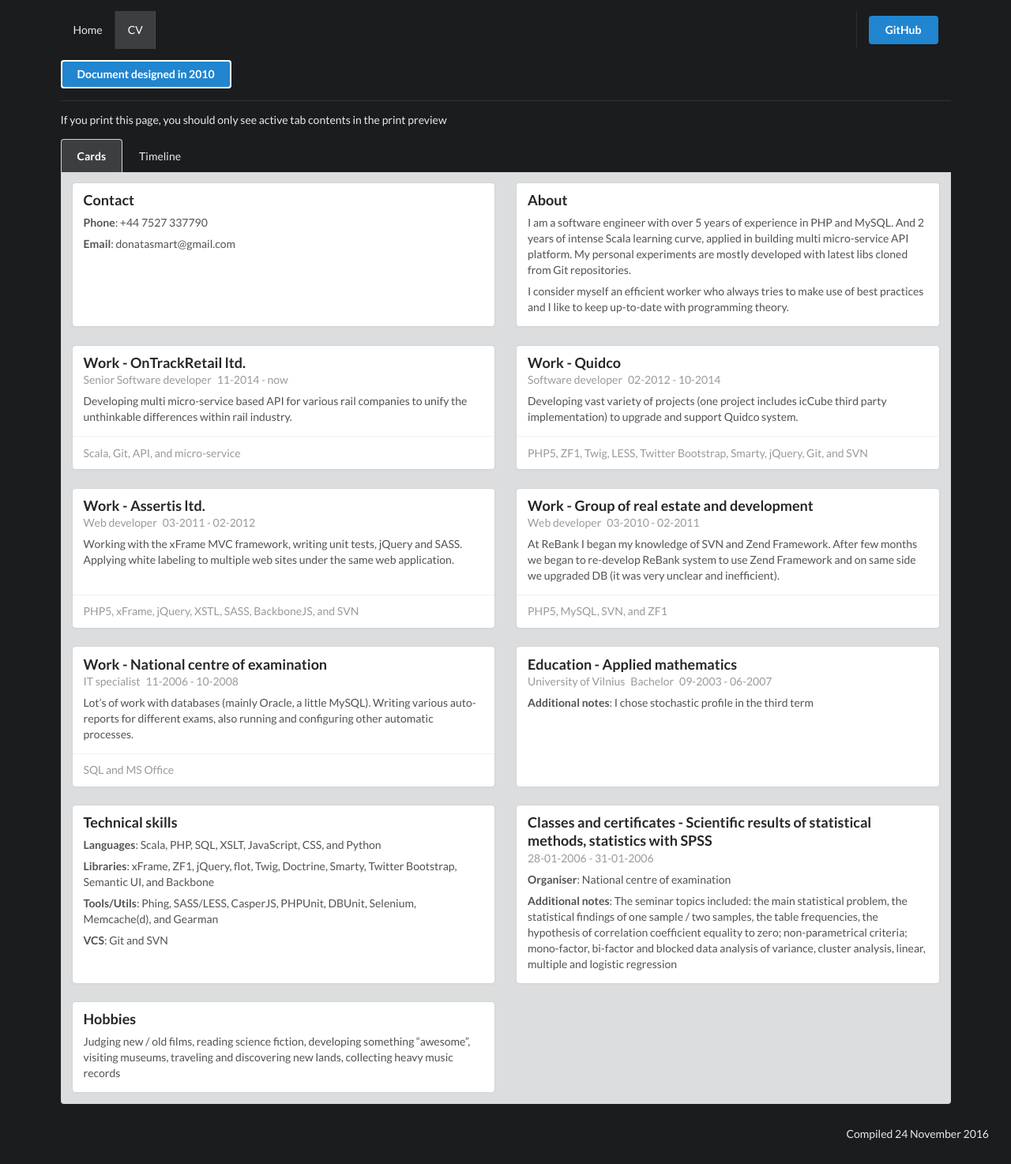
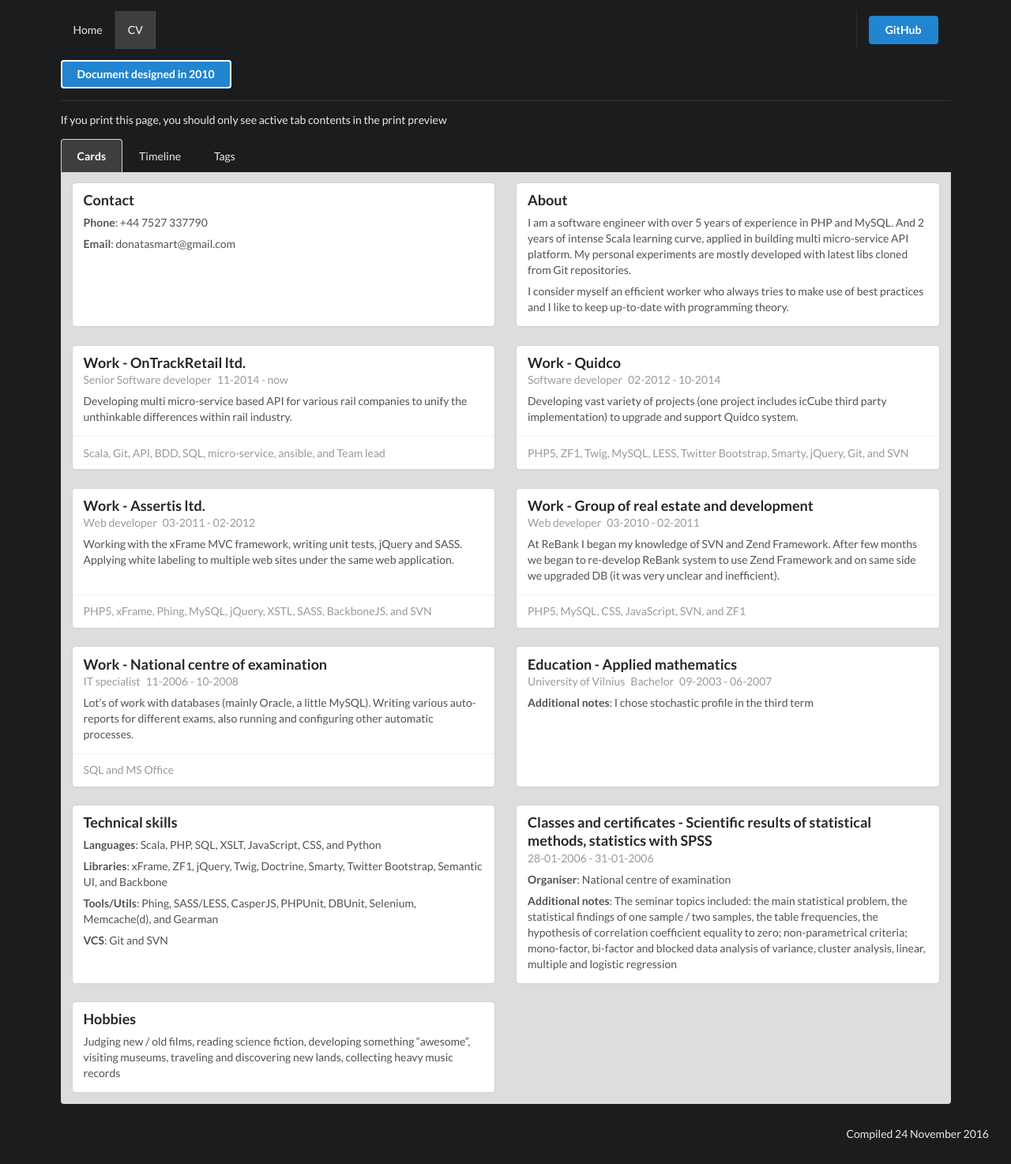
Before and after one commit to doncem/doncem.github.io, a Jekyll site: the page built from cv.html, in a window 1280 px wide. Shown: the whole page at 79% size. Built offline with Jekyll 4.4.1, drawn with Linux system fonts in a browser that asks for light colours; nearby versions of some CDN libraries; some of the changed lines change nothing that is shown.

Commit message:
adding work tag cloud as a third tab in cv

```diff
--- a/_data/cv.yml
+++ b/_data/cv.yml
@@ -19,7 +19,11 @@
       - Scala
       - Git
       - API
+      - BDD
+      - SQL
       - micro-service
+      - ansible
+      - Team lead
   - place: Quidco
     position: Software developer
     start: 02-2012
@@ -29,6 +33,7 @@
       - PHP5
       - ZF1
       - Twig
+      - MySQL
       - LESS
       - Twitter Bootstrap
       - Smarty
@@ -43,6 +48,8 @@
     tags:
       - PHP5
       - xFrame
+      - Phing
+      - MySQL
       - jQuery
       - XSTL
       - SASS
@@ -56,6 +63,8 @@
     tags:
       - PHP5
       - MySQL
+      - CSS
+      - JavaScript
       - SVN
       - ZF1
   - place: National centre of examination
@@ -86,7 +95,6 @@
     - xFrame
     - ZF1
     - jQuery
-    - flot
     - Twig
     - Doctrine
     - Smarty
--- a/_layouts/home.html
+++ b/_layouts/home.html
@@ -3,7 +3,9 @@
   <head>
     {% include header.html %}
     {% if page.path == "cv.html" %}
+    <script type="text/javascript" src="/assets/jqcloud.min.js"></script>
     <link rel="stylesheet" href="/assets/vertical-timeline.css" />
+    <link rel="stylesheet" href="/assets/jqcloud.min.css" />
     <style type="text/css">
       @media print {
         body * { visibility: hidden; }
--- a/cv.html
+++ b/cv.html
@@ -23,6 +23,7 @@
   <div class="ui inverted top attached tabular menu">
     <a class="active item" data-tab="cards">Cards</a>
     <a class="item" data-tab="timeline">Timeline</a>
+    <a class="item" data-tab="tags">Tags</a>
   </div>
   <div class="ui tertiary bottom attached active tab segment" data-tab="cards">
     <div class="ui two doubling cards">
@@ -223,10 +224,63 @@
       </div>
     </section>
   </div>
+  <div class="ui tertiary bottom attached tab segment" data-tab="tags">
+    <p>Although only few of features are mentioned throughout the work instances due to countless tools and abilities in use and, of course, repetition, it is nice to have some data to play around. Here is the tag cloud</p>
+    <p>Tag count transformation: each half year increments occurrence by 1</p>
+    <p>P.S. Bear in mind this is only from work tags. Some of technical features are applied randomly at any time as this page using jekyll, for instance</p>
+    <div id="tag-cloud" class="segment"></div>
+  </div>
 </div>
 
 <script type="text/javascript">
-  $('.menu .item')
-    .tab()
-  ;
+$(function() {
+  var tags = [
+    {% for work in site.data.cv.work %}
+      {% assign year_start = "01-" | append: work.start | date: "%Y" %}
+      {% assign month_start = "01-" | append: work.start | date: "%m" %}
+      {% if work.end == "now" %}
+        {% assign year_end = site.time | date: "%Y" %}
+        {% assign month_end = site.time | date: "%m" %}
+      {% else %}
+        {% assign year_end = "01-" | append: work.end | date: "%Y" %}
+        {% assign month_end = "01-" | append: work.end | date: "%m" %}
+      {% endif %}
+      {% assign period = year_end | minus: year_start | times: 12 | plus: month_end | minus: month_start | plus: 0.0 | divided_by: 6 | ceil %}
+      {% for tag in work.tags %}
+        {% for i in (1..period) %}
+        "{{ tag }}",
+        {% endfor %}
+      {% endfor %}
+    {% endfor %}
+    ""
+  ];
+  var counted = tags.reduce(function(a, b) {
+    if (b != "") {
+      a[b] = a[b] ? a[b] + 1 : 1;
+    }
+
+    return a;
+  }, []);
+  var words = function() {
+    var w = [];
+
+    for (key in counted) {
+      if (counted.hasOwnProperty(key)) w.push({text: key, weight: counted[key]});
+    }
+
+    return w;
+  };
+
+  $('.menu .item').tab({
+    onFirstLoad: function(data) {
+      if (data == "tags") {
+        $('#tag-cloud').jQCloud(words(), {
+          height: 400,
+          autoResize: true,
+          colors: ["#FF695E","#FF851B","#FFE21F","#D9E778","#2ECC40","#6DFFFF","#54C8FF","#A291FB","#DC73FF","#FF8EDF","#D67C1C","#DCDDDE","#545454"]
+        });
+      }
+    }
+  });
+});
 </script>
```
Also changed, not shown: assets/jqcloud.min.css (added), assets/jqcloud.min.js (added).
